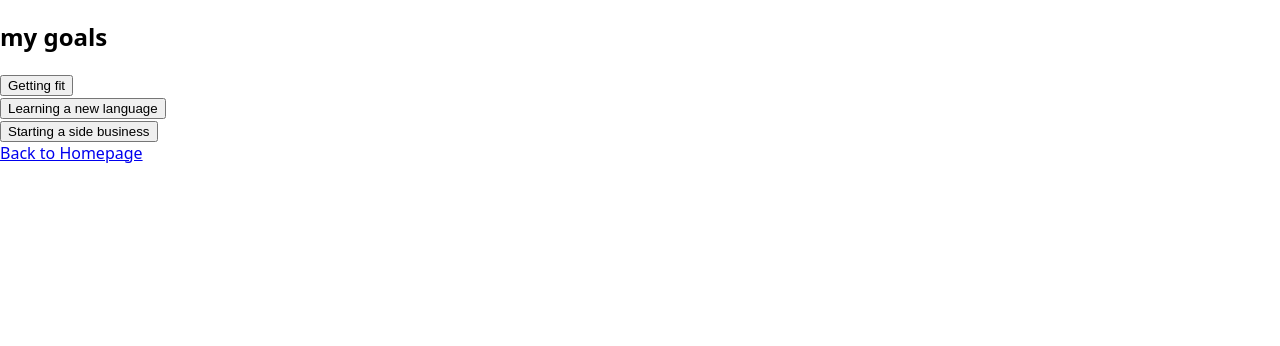
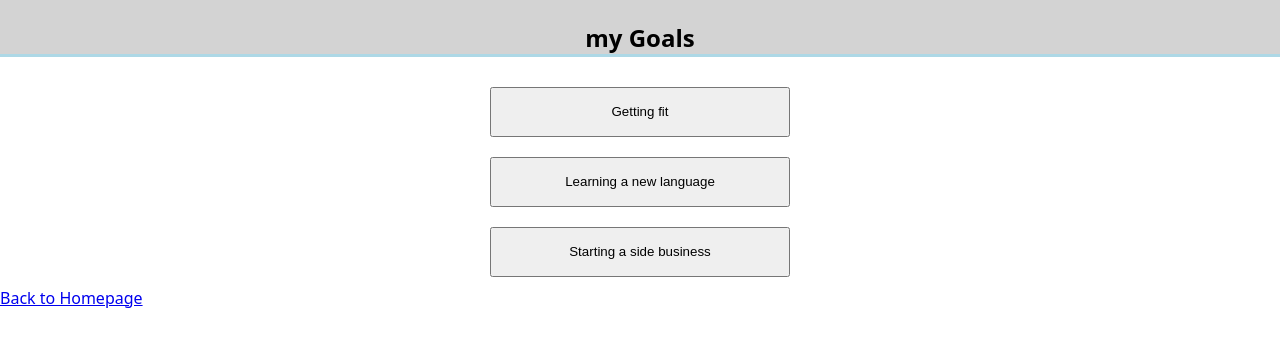
Before and after one commit to CorneliusMoe/Capstone-Cornelius, a Next.js app: page /goallist in a window 1280 px wide. Shown: the top 346 px of the page. Built offline with nearby package versions, Linux system fonts and the light colour scheme.

Commit message:
render goalcards, add minor styling

```diff
--- /dev/null
+++ b/components/GoalCard/GoalCard.style.js
@@ -0,0 +1,13 @@
+import { styled } from "styled-components";
+
+export const GoalCards = styled.div`
+  text-align: center;
+`;
+
+export const GoalCardButton = styled.button`
+  text-align: center;
+  margin: 10px;
+  height: 50px;
+  max-width: 300px;
+  min-width: 300px;
+`;
--- a/components/GoalCard/index.js
+++ b/components/GoalCard/index.js
@@ -1,11 +1,12 @@
 import React from "react";
+import { GoalCardButton, GoalCards } from "./GoalCard.style";
 
 export default function GoalCard({ goal }) {
-  const { goalName, specific } = goal;
+  const { goalName } = goal;
 
   return (
-    <div>
-      <button>{goalName}</button>
-    </div>
+    <GoalCards>
+      <GoalCardButton>{goalName}</GoalCardButton>
+    </GoalCards>
   );
 }
--- /dev/null
+++ b/components/GoalListHeader/GoalListHeader.style.js
@@ -0,0 +1,16 @@
+import { styled } from "styled-components";
+
+export const Header = styled.div`
+  position: sticky;
+  top: 0;
+  padding-top: 1px;
+  z-index: 1;
+  width: 100%;
+  background-color: lightgrey;
+`;
+
+export const Heading = styled.h2`
+  text-align: center;
+  border-bottom: solid;
+  border-color: lightblue;
+`;
--- /dev/null
+++ b/components/GoalListHeader/index.js
@@ -0,0 +1,10 @@
+import React from "react";
+import { Header, Heading } from "./GoalListHeader.style";
+
+export default function GoalListHeader() {
+  return (
+    <Header>
+      <Heading>{"my Goals"}</Heading>
+    </Header>
+  );
+}
--- a/pages/goallist/index.js
+++ b/pages/goallist/index.js
@@ -2,11 +2,12 @@ import Link from "next/link";
 import React from "react";
 import GoalCard from "../../components/GoalCard/index";
 import { goals } from "../../lib/data";
+import GoalListHeader from "@/components/GoalListHeader";
 
 export default function GoalList() {
   return (
     <div>
-      <h2>my goals</h2>
+      <GoalListHeader />
       {goals.map((goal) => (
         <GoalCard key={goal.id} goal={goal} />
       ))}
```
